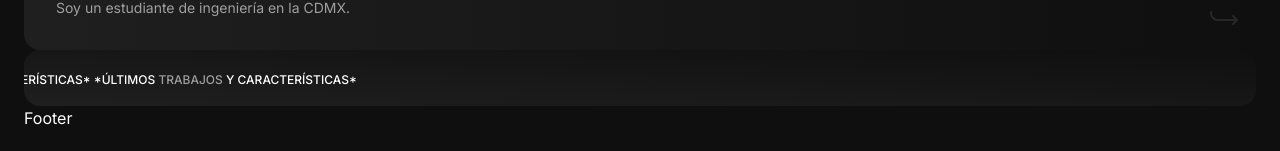
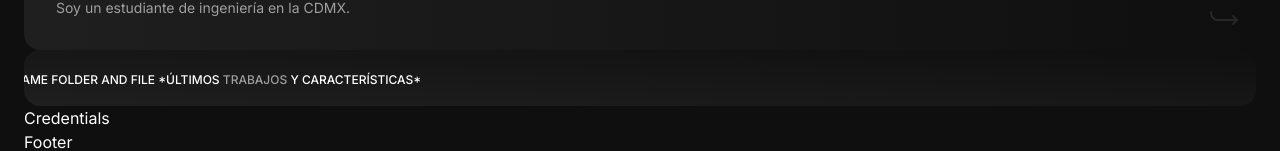
Before and after one commit to Ariff-dev/Portfolio-ariff, a Next.js app: page / in a window 1280 px wide. Shown: the part 1046-1197 px from the top of the page. Before the commit the page ends 1176 px from the top, so only its background shows below. Built offline with nearby package versions, Linux system fonts and the light colour scheme.

Commit message:
style: Name correction, creation of folders in components (credentials, projects)

```diff
--- a/src/app/page.tsx
+++ b/src/app/page.tsx
@@ -1,4 +1,4 @@
-import { Credencials, Text } from '@/components/page'
+import { Credentials, Personal, Text } from '@/components/page'
 
 /*
  *The home page is divided into separate components, which are located in ./components/page/'your component
@@ -6,8 +6,9 @@ import { Credencials, Text } from '@/components/page'
 export default function Home() {
   return (
     <main>
-      <Credencials />
+      <Personal />
       <Text />
+      <Credentials />
     </main>
   )
 }
--- /dev/null
+++ b/src/components/page/credentials/Credentials.jsx
@@ -0,0 +1,5 @@
+import React from 'react'
+
+export const Credentials = () => {
+  return <div>Credentials</div>
+}
--- a/src/components/page/index.ts
+++ b/src/components/page/index.ts
@@ -1,2 +1,4 @@
 export * from '@/components/page/personal/Personal'
 export * from '@/components/page/text/Text'
+export * from '@/components/page/projects/Projects'
+export * from '@/components/page/credentials/Credentials'
--- a/src/components/page/personal/Personal.tsx
+++ b/src/components/page/personal/Personal.tsx
@@ -1,7 +1,7 @@
 import Image from 'next/image'
 import { IoReturnDownForward } from 'react-icons/io5'
 
-export const Credencials = () => {
+export const Personal = () => {
   return (
     <div className='bg-gradient-to-r from-color-bg-secundary to-color-bg p-8 rounded-2xl'>
       <div className='flex items-center justify-center w-full'>
--- a/src/components/page/text/Text.tsx
+++ b/src/components/page/text/Text.tsx
@@ -15,7 +15,8 @@ export const Text = () => {
         </span>{' '}
         {/* Texto duplicado para el bucle */}
         <span>
-          *Últimos <span className='text-color-text-sub'>trabajos</span> y
+          Rename folder and file *Últimos{' '}
+          <span className='text-color-text-sub'>trabajos</span> y
           características*
         </span>{' '}
         {/* Texto duplicado para el bucle */}
```
